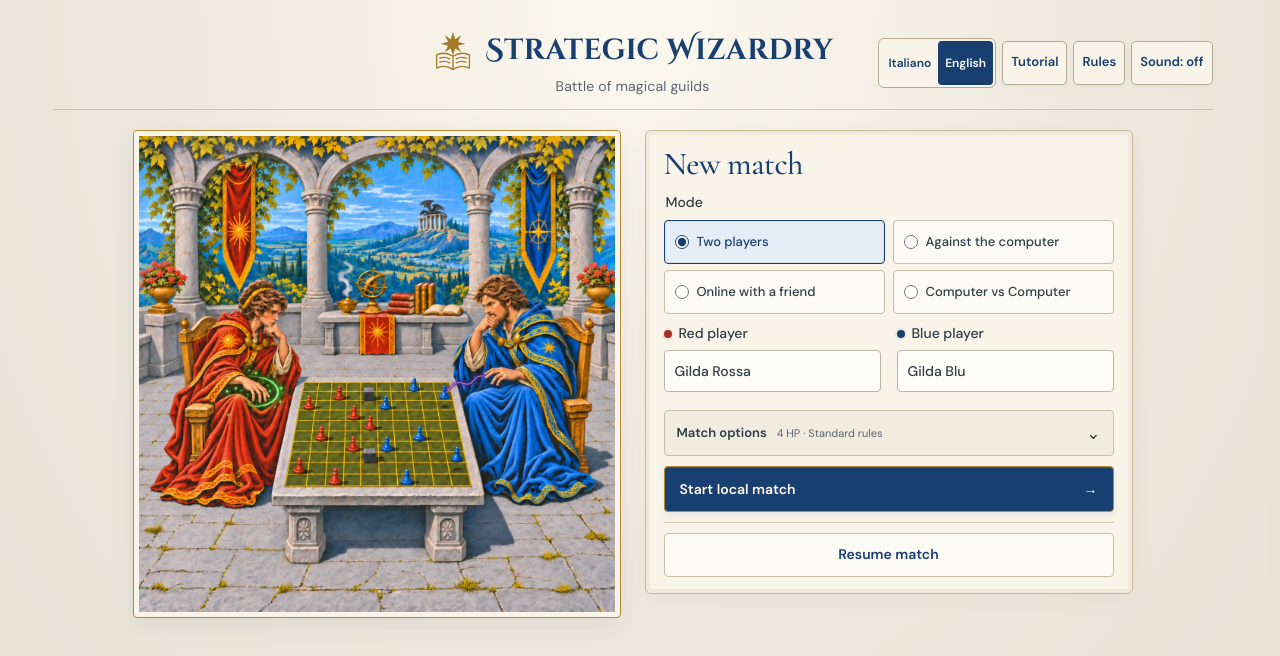
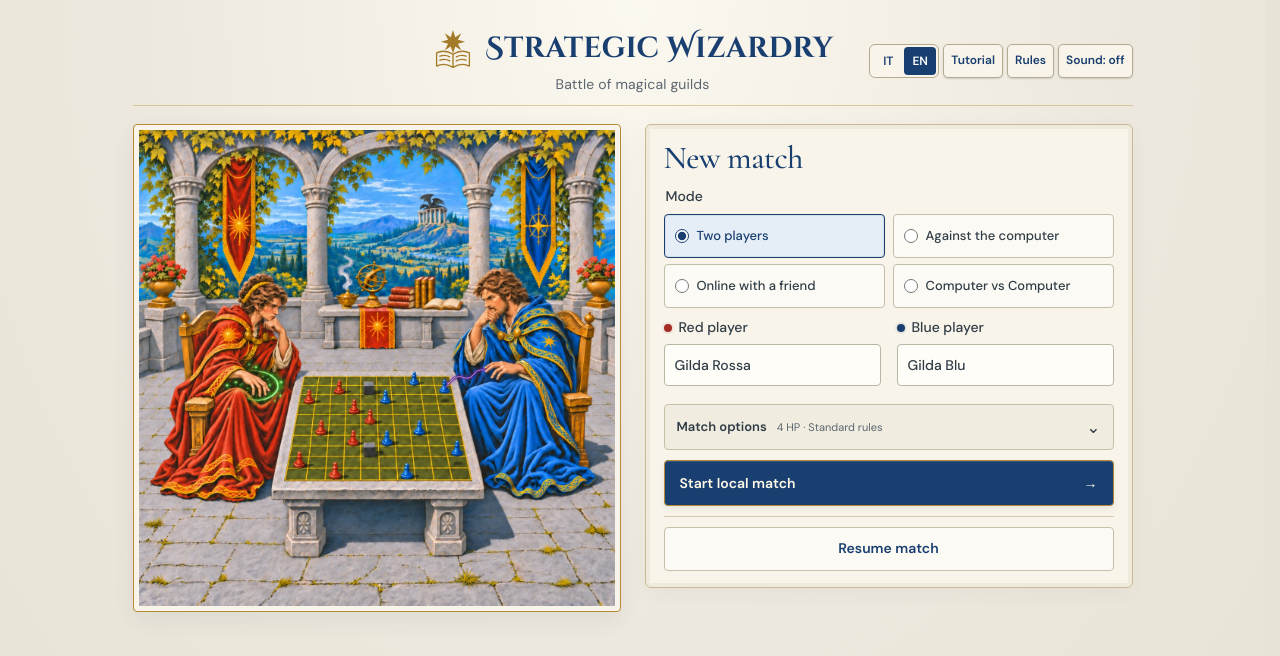
Before and after one commit to ipe3000/SW, a React (Vite) app: page / in a window 1280 px wide. Shown: the top 656 px of the page. Built offline with nearby package versions, Linux system fonts and the light colour scheme.

Commit message:
Align the homepage divider and compact utility controls

```diff
--- a/src/i18n/language.tsx
+++ b/src/i18n/language.tsx
@@ -45,7 +45,7 @@ export function LanguageSelect() {
 export function HomeLanguageSwitch() {
   const { language, setLanguage } = useLanguage();
   return <div className="home-language-switch" role="group" aria-label={language === 'it' ? 'Lingua' : 'Language'}>
-    <button type="button" lang="it" aria-pressed={language === 'it'} onClick={() => setLanguage('it')}>Italiano</button>
-    <button type="button" lang="en" aria-pressed={language === 'en'} onClick={() => setLanguage('en')}>English</button>
+    <button type="button" lang="it" aria-label="IT – Italiano" aria-pressed={language === 'it'} onClick={() => setLanguage('it')}>IT</button>
+    <button type="button" lang="en" aria-label="EN – English" aria-pressed={language === 'en'} onClick={() => setLanguage('en')}>EN</button>
   </div>;
 }
--- a/src/ui/entry-cloister.css
+++ b/src/ui/entry-cloister.css
@@ -9,31 +9,33 @@ body:has(.local-app:not(.in-match)) {
   --gold: #b58a32;
   --line: #b58a324d;
   --muted: #5b6670;
+  --entry-width: 1000px;
+  --entry-control-height: 34px;
   color: #303d46;
   padding-bottom: 32px;
 }
 .brand-heading { min-width: 0; }
 .local-app:not(.in-match) .topbar {
   display: grid; grid-template-columns: minmax(0, 1fr); justify-items: center;
-  height: auto; max-width: 1160px; margin: 0 auto 20px; padding: 14px 0;
+  height: auto; max-width: var(--entry-width); margin: 0 auto 18px; padding: 12px 0;
   gap: 10px; border-color: #b58a3266;
 }
-.local-app:not(.in-match) .topbar > nav { justify-content: center; flex-wrap: wrap; gap: 6px; }
+.local-app:not(.in-match) .topbar > nav { justify-content: center; flex-wrap: wrap; gap: 4px; }
 .local-app:not(.in-match) .brand-subtitle { margin: 5px 0 0; text-align: center; font: 400 14px/1.3 'DM Sans', sans-serif; letter-spacing: .15px; color: #5b6670; }
 .local-app:not(.in-match) .brand { color: #193f70; }
 .local-app:not(.in-match) .brand > .brand-sigil { color: #a47b28; }
 .local-app:not(.in-match) .topbar > nav > .text-button {
   background: #f8f4e9; color: #193f70; border-color: #b5aa91; border-radius: 5px;
-  min-height: 44px; padding-inline: 8px; font-size: 13px; box-shadow: 0 2px 4px #303d4608;
+  min-height: var(--entry-control-height); padding: 4px 7px; font-size: 12px;
 }
 .local-app:not(.in-match) .topbar nav .text-button:hover { background: #ede6d4; border-color: #967127; }
-@media (min-width: 1260px) {
-  .local-app:not(.in-match) .topbar { grid-template-columns: minmax(0, 1fr) auto minmax(0, 1fr); min-height: 88px; }
+@media (min-width: 1060px) {
+  .local-app:not(.in-match) .topbar { grid-template-columns: minmax(0, 1fr) auto minmax(0, 1fr); min-height: 80px; }
   .local-app:not(.in-match) .topbar > .brand-heading { grid-column: 2; }
   .local-app:not(.in-match) .topbar > nav { grid-column: 3; justify-self: end; justify-content: flex-end; }
 }
 .local-app:not(.in-match) .fantasy-entry {
-  max-width: 1000px; width: 100%; margin: 0 auto;
+  max-width: var(--entry-width); width: 100%; margin: 0 auto;
   grid-template-columns: minmax(0, 1fr) minmax(0, 1fr);
   grid-template-rows: auto;
   gap: 16px 24px; padding: 0; border: 0; border-radius: 0;
@@ -133,11 +135,10 @@ body:has(.local-app:not(.in-match)) {
 }
 @media (max-width: 760px) {
   .local-app:not(.in-match) { padding: 12px 16px 24px; }
-  .local-app:not(.in-match) .topbar { margin-bottom: 14px; padding: 10px 0; }
+  .local-app:not(.in-match) .topbar { padding: 10px 0; }
   .local-app:not(.in-match) .brand-subtitle { font-size: 13px; letter-spacing: 0; }
   .local-app:not(.in-match) .topbar .brand > .brand-wordmark { font-size: clamp(17px, 4.9vw, 22px); }
   .local-app:not(.in-match) .brand > .brand-sigil { width: 26px; height: 30px; }
-  .local-app:not(.in-match) .topbar > nav > .text-button { font-size: 12px; }
   .local-app:not(.in-match) .fantasy-entry > .new-game { padding: 14px 16px; }
   .local-app:not(.in-match) .fantasy-entry .new-game h2 { font-size: 30px; }
 }
@@ -147,9 +148,13 @@ body:has(.local-app:not(.in-match)) {
   .local-app:not(.in-match) .setup-options > summary::after { grid-column: 2; grid-row: 1 / span 2; margin-left: 0; }
 }
 @media (max-width: 900px) {
-  .local-app:not(.in-match) .fantasy-entry { display: flex; flex-direction: column; max-width: 560px; gap: 14px; }
+  .local-app:not(.in-match) { --entry-width: 560px; }
+  .local-app:not(.in-match) .fantasy-entry { display: flex; flex-direction: column; gap: 14px; }
   .local-app:not(.in-match) .entry-scene { flex-shrink: 0; }
   .local-app:not(.in-match) .fantasy-entry > .new-game { order: -1; width: 100%; }
+}
+@media (pointer: coarse), (max-width: 760px) {
+  .local-app:not(.in-match) { --entry-control-height: 44px; }
 }
 
 .home-language-switch {
@@ -162,8 +167,9 @@ body:has(.local-app:not(.in-match)) {
   background: #f8f4e9;
 }
 .home-language-switch button {
-  min-height: 44px;
-  padding: 0 7px;
+  min-height: calc(var(--entry-control-height) - 6px);
+  min-width: calc(var(--entry-control-height) - 2px);
+  padding: 0 5px;
   border: 0;
   border-radius: 4px;
   background: transparent;
@@ -174,3 +180,7 @@ body:has(.local-app:not(.in-match)) {
 .home-language-switch button:hover { background: #ede6d4; }
 .home-language-switch button[aria-pressed="true"] { background: #193f70; color: #fff; }
 .home-language-switch button:focus-visible { outline: 2px solid #967127; outline-offset: 2px; }
+@media (pointer: coarse), (max-width: 760px) {
+  .home-language-switch { padding: 0; }
+  .home-language-switch button { min-width: 44px; min-height: 44px; }
+}
```
Also changed, not shown: 1 other file (tests, documents, lock files or other folders).
